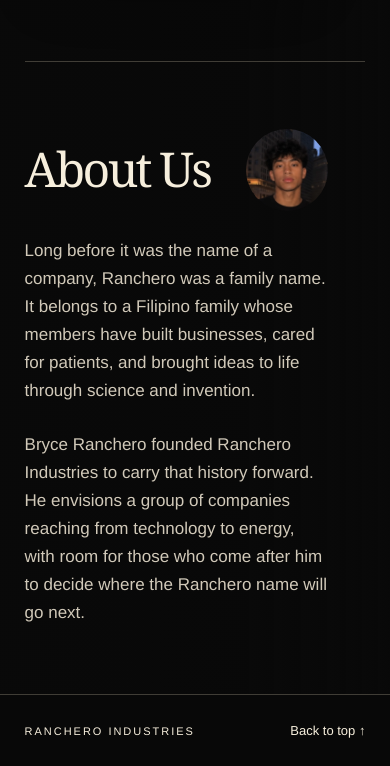
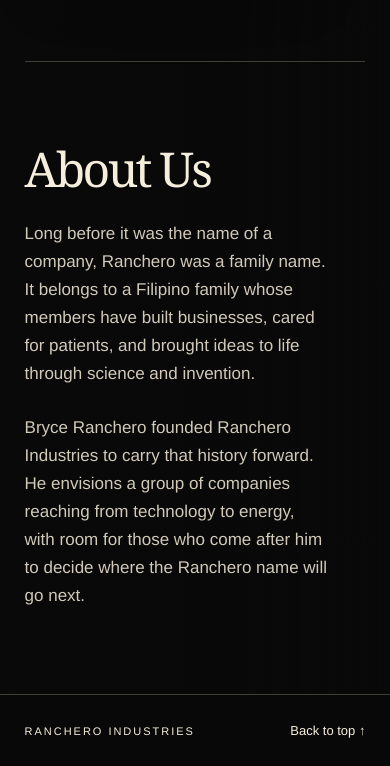
Before and after one commit to Ricebboi/ranchero-industries, a plain HTML site: page index.html in a window 390 px wide. Shown: the part 1801-2567 px from the top of the page. Drawn offline with Linux system fonts and the light colour scheme.

Commit message:
Remove the founder portrait and restore the About Us layout

```diff
--- a/index.html
+++ b/index.html
@@ -7,7 +7,7 @@
   <meta name="description" content="Ranchero Industries is the home of Bryce Ranchero’s ventures, beginning with Rally AI.">
   <link rel="canonical" href="https://rancheroindustries.com/">
   <title>Ranchero Industries | Bryce Ranchero</title>
-  <link rel="stylesheet" href="style.css?v=founder-portrait">
+  <link rel="stylesheet" href="style.css">
   <script src="scroll.js" defer></script>
 </head>
 <body id="top">
@@ -39,13 +39,10 @@
       </figure>
     </section>
     <section class="chapter" id="about" aria-labelledby="about-title">
-      <div class="about-layout" id="vision">
+      <div class="reading-column" id="vision">
         <h2 id="about-title">About Us</h2>
-        <img class="founder-portrait" src="assets/bryce-ranchero.webp" alt="Bryce Ranchero, founder of Ranchero Industries" width="720" height="720" loading="lazy">
-        <div class="about-copy">
-          <p class="body-copy">Long before it was the name of a company, Ranchero was a family name. It belongs to a Filipino family whose members have built businesses, cared for patients, and brought ideas to life through science and invention.</p>
-          <p class="body-copy">Bryce Ranchero founded Ranchero Industries to carry that history forward. He envisions a group of companies reaching from technology to energy, with room for those who come after him to decide where the Ranchero name will go next.</p>
-        </div>
+        <p class="body-copy">Long before it was the name of a company, Ranchero was a family name. It belongs to a Filipino family whose members have built businesses, cared for patients, and brought ideas to life through science and invention.</p>
+        <p class="body-copy">Bryce Ranchero founded Ranchero Industries to carry that history forward. He envisions a group of companies reaching from technology to energy, with room for those who come after him to decide where the Ranchero name will go next.</p>
       </div>
     </section>
   </main>
--- a/style.css
+++ b/style.css
@@ -75,23 +75,6 @@ nav a:hover, footer a:hover { text-decoration: underline; text-underline-offset:
   background: var(--rule);
 }
 .reading-column { max-width: 660px; }
-.about-layout {
-  display: grid;
-  grid-template-areas: "title portrait" "copy portrait";
-  grid-template-columns: minmax(0, 50ch) auto;
-  column-gap: clamp(32px, 7vw, 112px);
-  justify-content: start;
-}
-.about-layout h2 { grid-area: title; }
-.about-copy { grid-area: copy; }
-.founder-portrait {
-  grid-area: portrait;
-  align-self: center;
-  display: block;
-  width: clamp(144px, 18vw, 250px);
-  height: auto;
-  border-radius: 50%;
-}
 .section-label {
   margin: 0 0 clamp(25px, 3.5vw, 54px);
   font-size: 11px;
@@ -155,14 +138,6 @@ footer span { letter-spacing: .18em; text-transform: uppercase; font-size: 11px;
     background: linear-gradient(90deg, rgb(9 9 9 / 98%) 0%, rgb(9 9 9 / 92%) 62%, rgb(9 9 9 / 52%) 86%, rgb(9 9 9 / 14%));
   }
   .ventures { grid-template-columns: 1fr; gap: 36px; }
-  .about-layout {
-    grid-template-areas: "title portrait" "copy copy";
-    grid-template-columns: minmax(0, 1fr) auto;
-    align-items: center;
-    column-gap: 12px;
-  }
-  .about-layout h2 { font-size: clamp(39px, 12.5vw, 48px); }
-  .founder-portrait { width: clamp(64px, 21vw, 104px); }
   .ventures::after {
     content: "";
     position: absolute;
```
Also changed, not shown: assets/bryce-ranchero.webp (deleted).
